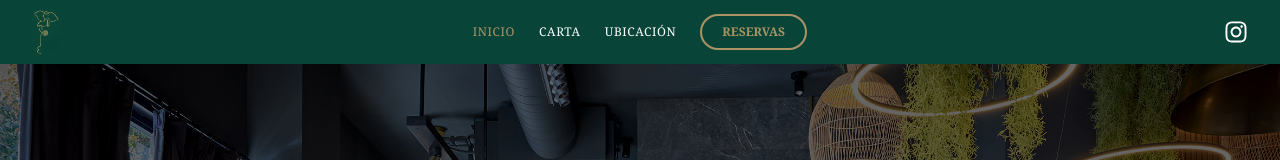
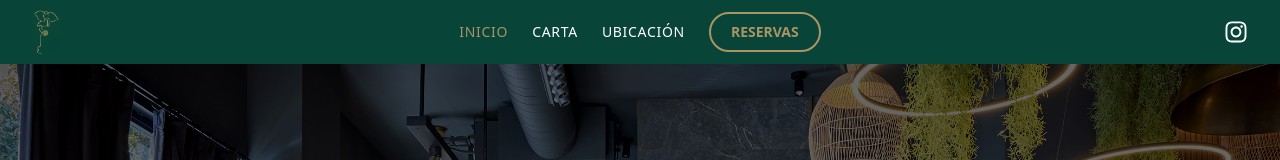
Before and after one commit to fedepb/Vainita.restaurant, a React (Vite) app: page / in a window 1280 px wide. Shown: the top 160 px of the page. Built offline with nearby package versions, Linux system fonts and the light colour scheme.

Commit message:
cambios boton y header

```diff
--- a/src/components/Header.jsx
+++ b/src/components/Header.jsx
@@ -35,23 +35,23 @@ const Header = () => {
         </div>
 
         {/* --- 2. CENTRO: Menú y Botón --- */}
-        <div className="font-serif hidden md:flex flex-none items-center gap-6">
+        <div className="hidden md:flex flex-none items-center gap-6">
           <nav className="flex space-x-6">
 
             <a
               href="#inicio"
-              className={`uppercase text-xs tracking-wider transition-colors duration-300 `}
+              className={`uppercase text-sm tracking-wider transition-colors duration-300 `}
               style={{ color: isAtTop ? colorDorado : 'white' }}
             >
               Inicio
             </a>
 
-            <a href="#carta" className="text-white uppercase text-xs tracking-wider" style={{ '--color-dorado': colorDorado }} onMouseOver={e => e.currentTarget.style.color = colorDorado} onMouseOut={e => e.currentTarget.style.color = 'white'}>Carta</a>
-            <a href="#ubicacion" className="text-white uppercase text-xs tracking-wider" style={{ '--color-dorado': colorDorado }} onMouseOver={e => e.currentTarget.style.color = colorDorado} onMouseOut={e => e.currentTarget.style.color = 'white'}>Ubicación</a>
+            <a href="#carta" className="text-white uppercase text-sm tracking-wider" style={{ '--color-dorado': colorDorado }} onMouseOver={e => e.currentTarget.style.color = colorDorado} onMouseOut={e => e.currentTarget.style.color = 'white'}>Carta</a>
+            <a href="#ubicacion" className="text-white uppercase text-sm tracking-wider" style={{ '--color-dorado': colorDorado }} onMouseOver={e => e.currentTarget.style.color = colorDorado} onMouseOut={e => e.currentTarget.style.color = 'white'}>Ubicación</a>
           </nav>
           <a
             href="#reservas"
-            className="border text-xs uppercase font-semibold px-5 py-2 transition-colors duration-300 rounded-full border-2 "
+            className="border text-sm uppercase font-semibold px-5 py-2 transition-colors duration-300 rounded-full border-2 "
             style={{ borderColor: colorDorado, color: colorDorado }}
             onMouseOver={e => { e.currentTarget.style.backgroundColor = colorDorado; e.currentTarget.style.color = '#084538'; }}
             onMouseOut={e => { e.currentTarget.style.backgroundColor = 'transparent'; e.currentTarget.style.color = colorDorado; }}
--- a/src/components/Hero.jsx
+++ b/src/components/Hero.jsx
@@ -26,7 +26,7 @@ const Hero = () => {
   href="https://vainitacontoston.myrestoo.net/es/info"
   target="_blank"
   rel="noopener noreferrer"
-  className="mt-8 inline-block bg-[#aa9465] text-white uppercase text-sm font-semibold px-6 py-3 hover:bg-gray-200  rounded-full transition-colors"
+ className="mt-8 inline-block bg-[#aa9465] text-white uppercase text-sm font-semibold px-6 py-3 rounded-full transform transition duration-200 hover:scale-110"
 >
   Reserva en Vainita
 </a>
```
Also changed, not shown: 7 other files (tests, documents, lock files or other folders).
